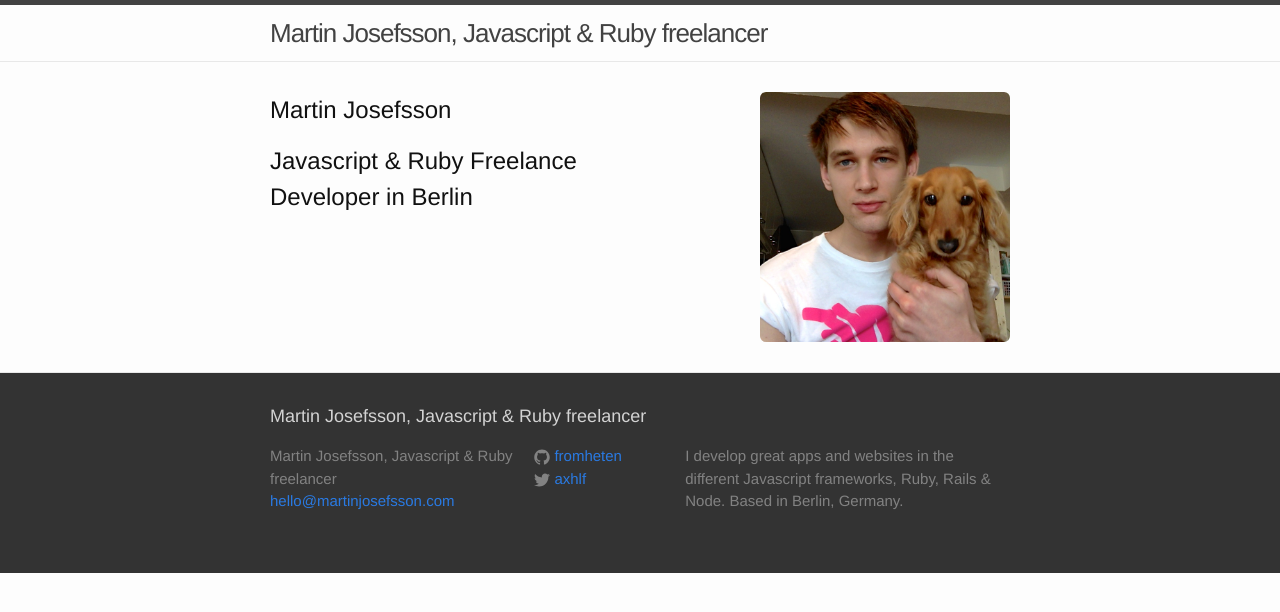
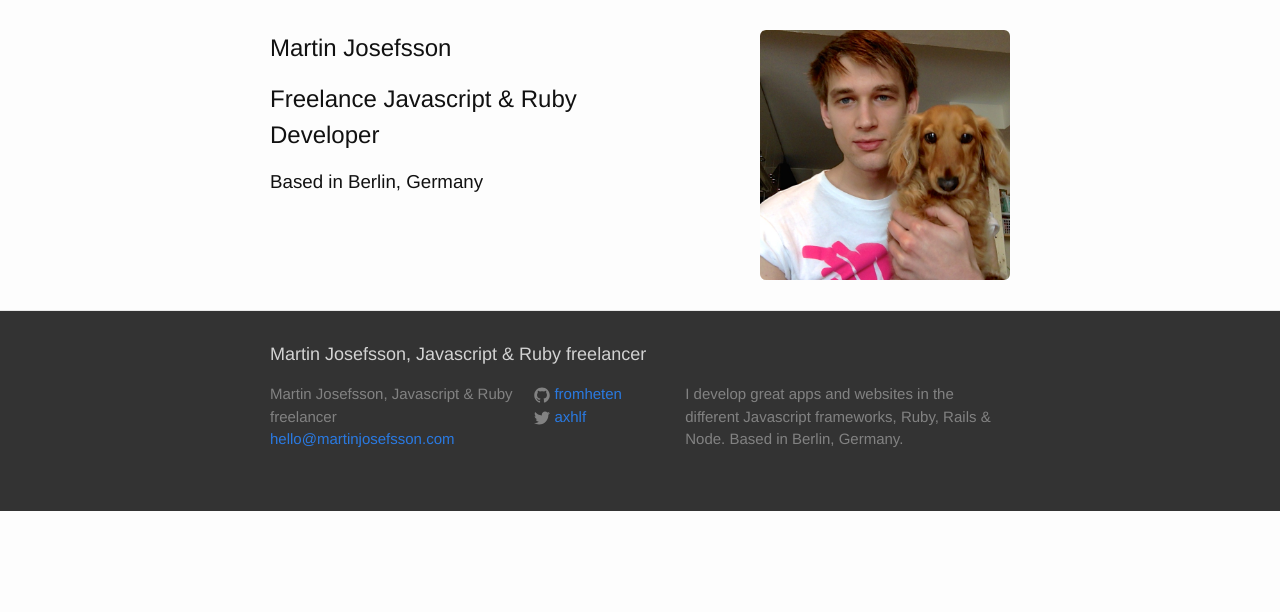
Before and after one commit to fromheten/fromheten.github.io, a Jekyll site: the page built from index.html, in a window 1280 px wide. Shown: the top 612 px of the page. Built offline with Jekyll 4.4.1, drawn with Linux system fonts in a browser that asks for light colours.

Commit message:
separate layout for front-page

```diff
--- /dev/null
+++ b/_layouts/frontpage.html
@@ -0,0 +1,20 @@
+<!DOCTYPE html>
+<html>
+
+  {% include head.html %}
+
+  <body>
+
+    <!-- {% include header.html %} -->
+
+    <div class="page-content">
+      <div class="wrapper">
+        {{ content }}
+      </div>
+    </div>
+
+    {% include footer.html %}
+
+  </body>
+
+</html>
--- a/index.html
+++ b/index.html
@@ -1,9 +1,10 @@
 ---
-layout: default
+layout: frontpage
 ---
 
 <img src="profile.jpg" alt="Picture of me" class="profile-picture">
 <section class="presentation">
   <h1>Martin Josefsson</h1>
-  <h2>Javascript & Ruby Freelance Developer in Berlin</h2>
+  <h2>Freelance Javascript & Ruby Developer</h2>
+  <h3>Based in Berlin, Germany</h3>
 </section>
```
